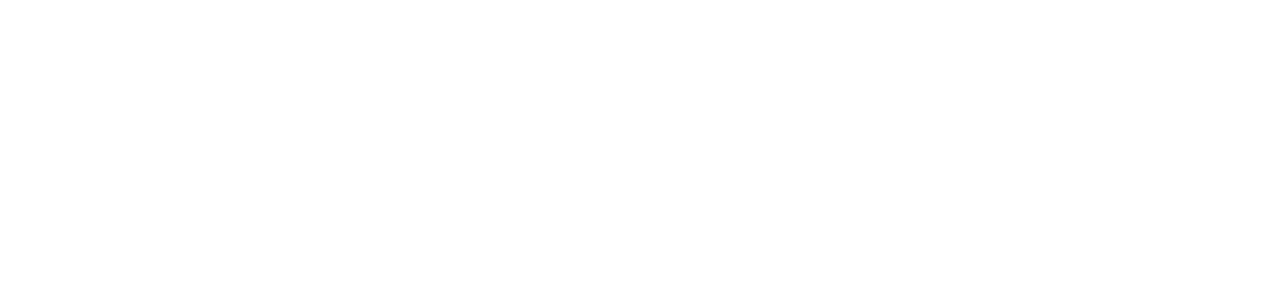
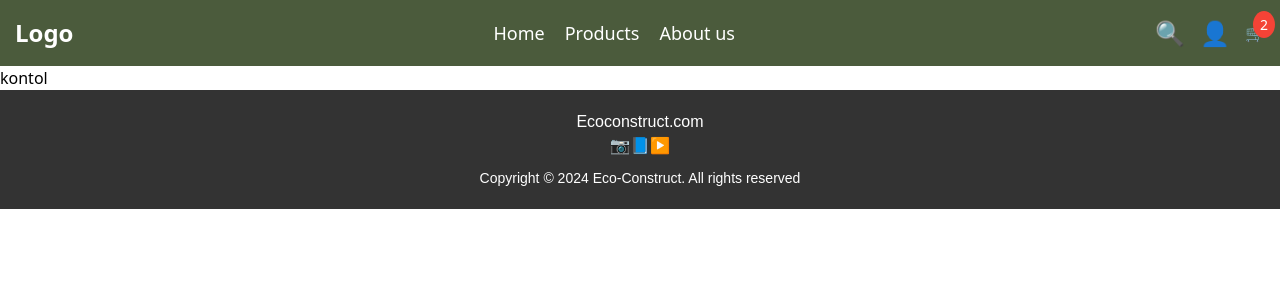
Before and after one commit to kevin-naufal/ekokont_6, a React (Vite) app in the folder EcoConstructProject/: page / in a window 1280 px wide. Before the commit this address had no page. Shown: the top 300 px of the page. Built offline with nearby package versions, Linux system fonts and the light colour scheme.

Commit message:
Adding Header and Footer

```diff
--- a/EcoConstructProject/package.json
+++ b/EcoConstructProject/package.json
@@ -13,6 +13,7 @@
     "axios": "^1.7.7",
     "bcrypt": "^5.1.1",
     "cors": "^2.8.5",
+    "dotenv": "^16.4.5",
     "express": "^4.21.1",
     "mongoose": "^8.8.0",
     "react": "^18.3.1",
--- a/EcoConstructProject/src/App.jsx
+++ b/EcoConstructProject/src/App.jsx
@@ -3,16 +3,24 @@
 import './App.css';
 import Login from './components/Login';
 import Signup from './components/Signup';
+import HomePage from './components/HomePage';
+import Header from './components/Header';
+import Footer from './components/Footer';
 
 function App() {
   return (
     <Router>
+      {/* Header placed outside Routes to ensure it's visible on all pages */}
+      <Header />
       <div className="min-h-screen bg-gray-100">
         <Routes>
+          <Route path="/" element={<HomePage />} />
           <Route path="/login" element={<Login />} />
           <Route path="/signup" element={<Signup />} />
         </Routes>
       </div>
+      {/* Footer placed outside of Routes to always be visible at the bottom */}
+      <Footer />
     </Router>
   );
 }
--- /dev/null
+++ b/EcoConstructProject/src/components/Footer.jsx
@@ -0,0 +1,45 @@
+import React from 'react';
+
+function Footer() {
+  const styles = {
+    footer: {
+      backgroundColor: '#333',
+      color: '#fff',
+      textAlign: 'center',
+      padding: '20px',
+      fontFamily: 'Arial, sans-serif',
+    },
+    socialIcons: {
+      margin: '0 10px',
+      fontSize: '24px',
+      textDecoration: 'none',
+    },
+    copyright: {
+      marginTop: '10px',
+      fontSize: '14px',
+    },
+    socialLink: {
+      color: '#fff',
+      textDecoration: 'none',
+    },
+    socialLinkHover: {
+      color: '#ccc',
+    },
+  };
+
+  return (
+    <footer style={styles.footer}>
+      <p>Ecoconstruct.com</p>
+      <div className="social-icons">
+        <a href="#" aria-label="Instagram" style={styles.socialLink}>📷</a>
+        <a href="#" aria-label="Facebook" style={styles.socialLink}>📘</a>
+        <a href="#" aria-label="YouTube" style={styles.socialLink}>▶️</a>
+      </div>
+      <div style={styles.copyright}>
+        <p>Copyright © 2024 Eco-Construct. All rights reserved</p>
+      </div>
+    </footer>
+  );
+}
+
+export default Footer;
--- /dev/null
+++ b/EcoConstructProject/src/components/Header.jsx
@@ -0,0 +1,91 @@
+import React from 'react';
+
+function Header() {
+  const styles = {
+    header: {
+      backgroundColor: '#4b5b3c',
+      padding: '15px',
+      display: 'flex',
+      alignItems: 'center',
+      justifyContent: 'space-between',
+    },
+    logo: {
+      fontSize: '24px',
+      fontWeight: 'bold',
+      color: '#fff',
+    },
+    navLinks: {
+      display: 'flex',
+      gap: '20px',
+    },
+    navLink: {
+      color: '#fff',
+      textDecoration: 'none',
+      fontSize: '18px',
+    },
+    iconGroup: {
+      display: 'flex',
+      alignItems: 'center',
+      gap: '15px',
+    },
+    icon: {
+      fontSize: '24px',
+      color: '#fff',
+      cursor: 'pointer',
+    },
+    cartIcon: {
+      position: 'relative',
+    },
+    cartCount: {
+      position: 'absolute',
+      top: '-10px',
+      right: '-10px',
+      backgroundColor: '#f44336',
+      color: '#fff',
+      borderRadius: '50%',
+      padding: '3px 7px',
+      fontSize: '14px',
+    },
+  };
+
+  const navigateTo = (page) => {
+    alert('Navigating to ' + page);
+    // Implement actual navigation logic here
+  };
+
+  const search = () => {
+    alert('Search button clicked');
+    // Implement search functionality here
+  };
+
+  const profile = () => {
+    alert('Profile button clicked');
+    // Implement profile-related actions here
+  };
+
+  const viewCart = () => {
+    alert('Viewing cart');
+    // Implement cart view functionality here
+  };
+
+  return (
+    <div style={styles.header}>
+      <div style={styles.logo}>Logo</div>
+      <div style={styles.navLinks}>
+        <a href="#" style={styles.navLink} onClick={() => navigateTo('home')}>Home</a>
+        <a href="#" style={styles.navLink} onClick={() => navigateTo('products')}>Products</a>
+        <a href="#" style={styles.navLink} onClick={() => navigateTo('about')}>About us</a>
+      </div>
+      <div style={styles.iconGroup}>
+        <span style={styles.icon} onClick={search}>&#128269;</span> {/* Search icon */}
+        <span style={styles.icon} onClick={profile}>&#128100;</span> {/* User icon */}
+        <div style={styles.cartIcon} onClick={viewCart}>
+          &#128722; {/* Cart icon */}
+          <span style={styles.cartCount}>2</span>
+        </div>
+      </div>
+    </div>
+  );
+}
+
+export default Header;
--- /dev/null
+++ b/EcoConstructProject/src/components/HomePage.jsx
@@ -0,0 +1,11 @@
+import React from 'react';
+
+function HomePage() {
+  return (
+    <div>
+        <p>kontol</p>
+    </div>
+  );
+}
+
+export default HomePage;
```
Also changed, not shown: 1 other file (tests, documents, lock files or other folders).
